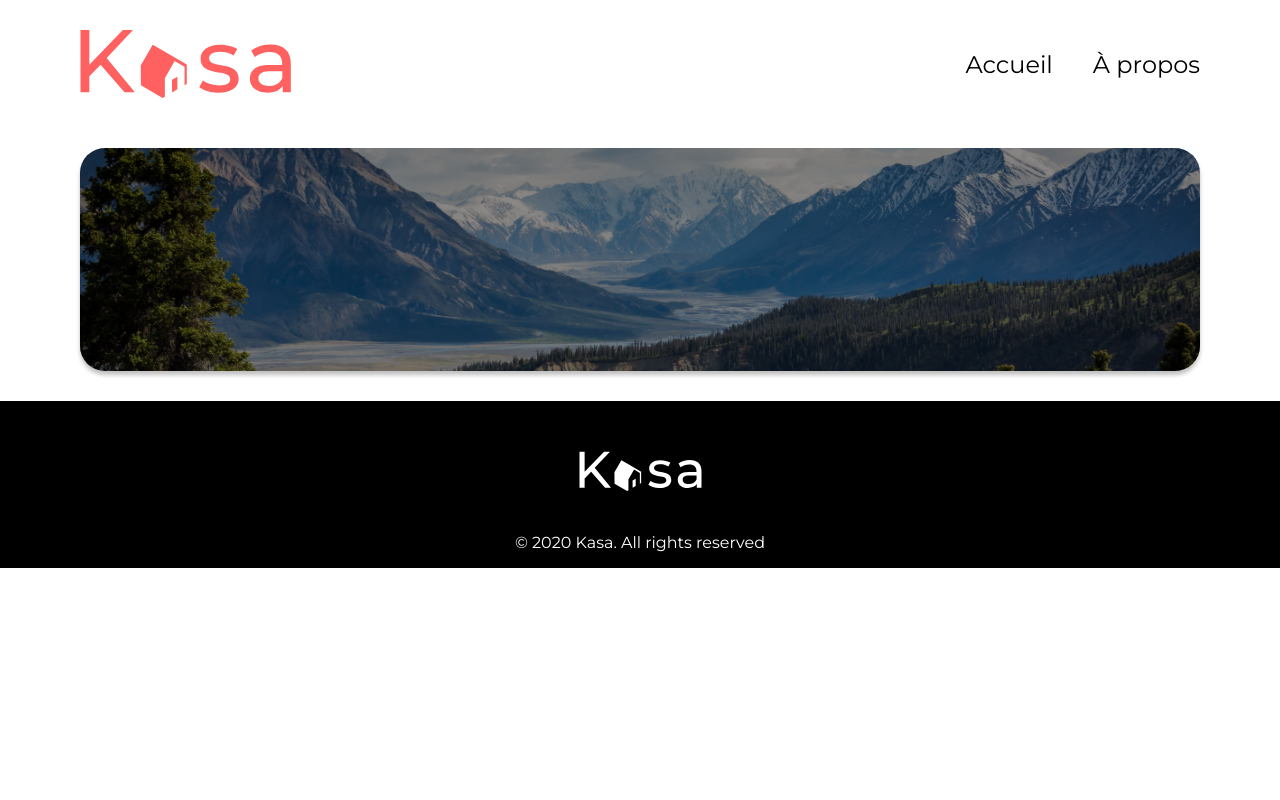
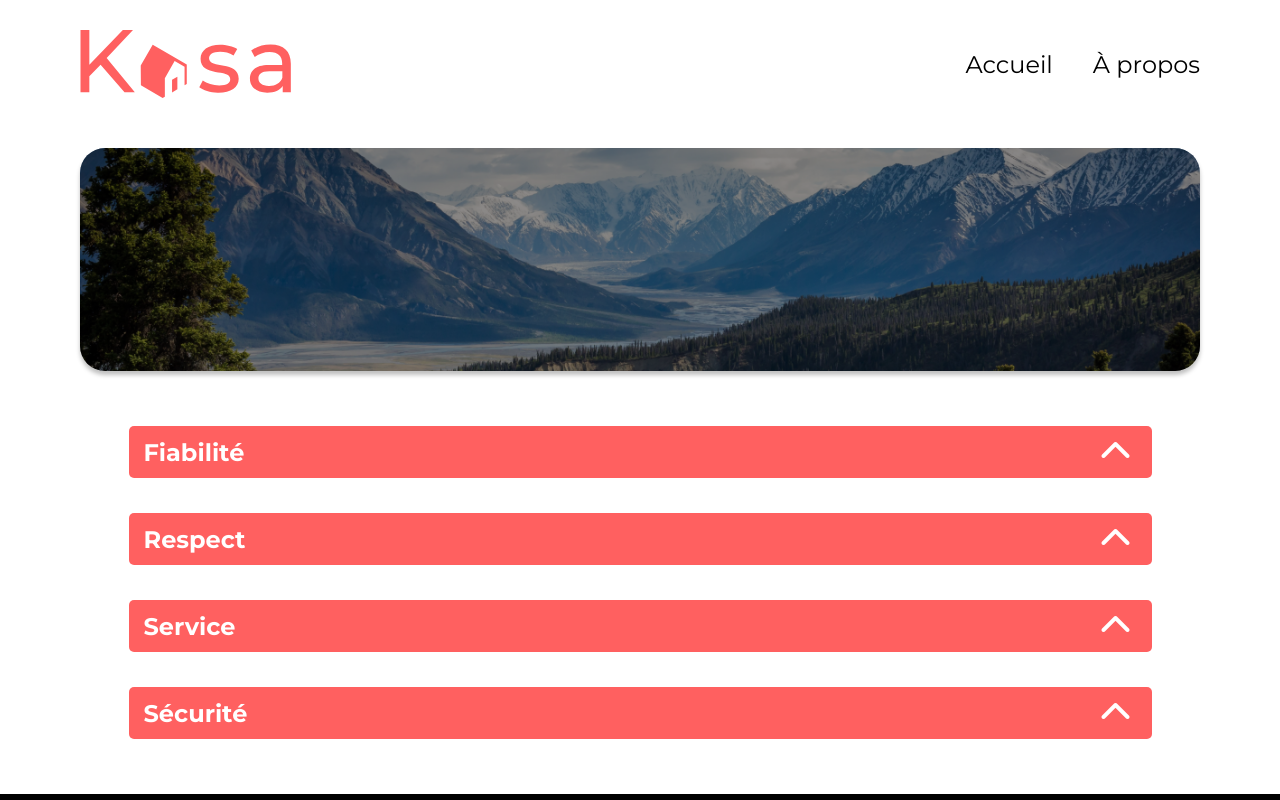
Before and after one commit to Shinohdi/Kasa_Project, a React (Create React App) app: page /a-propos in a window 1280 px wide. Shown: the top 800 px of the page. Built offline with nearby package versions, Linux system fonts and the light colour scheme.

Commit message:
Page A Propos + Composant Collapse
Création du composant collapse (Il manque les animations) + la page a propos est terminé (quelques réglages a faire en scss)

```diff
--- a/public/index.html
+++ b/public/index.html
@@ -16,6 +16,10 @@
             href="https://fonts.googleapis.com/css2?family=Montserrat:ital,wght@0,100..900;1,100..900&display=swap"
             rel="stylesheet"
         />
+        <script
+            src="https://kit.fontawesome.com/c23511eb6d.js"
+            crossorigin="anonymous"
+        ></script>
         <!--
       manifest.json provides metadata used when your web app is installed on a
       user's mobile device or desktop. See https://developers.google.com/web/fundamentals/web-app-manifest/
--- /dev/null
+++ b/src/components/Collapse/Collapse.jsx
@@ -0,0 +1,33 @@
+import { useState } from 'react';
+import '../../styles/Collapse/Collapse.css';
+
+function Collapse({ collapseTitle, collapseContent }) {
+    const [isOpen, setIsOpen] = useState(false);
+
+    return !isOpen ? (
+        <div className="collapse">
+            <div className="collapse__button">
+                <p>{collapseTitle}</p>
+                <i
+                    onClick={() => setIsOpen(true)}
+                    className="fa-solid fa-chevron-up"
+                ></i>
+            </div>
+        </div>
+    ) : (
+        <div className="collapse">
+            <div className="collapse__button">
+                <p>{collapseTitle}</p>
+                <i
+                    onClick={() => setIsOpen(false)}
+                    className="fa-solid fa-chevron-up"
+                ></i>
+            </div>
+            <div className="collapse__content">
+                <p>{collapseContent}</p>
+            </div>
+        </div>
+    );
+}
+
+export default Collapse;
--- a/src/pages/Propos/a-propos.jsx
+++ b/src/pages/Propos/a-propos.jsx
@@ -1,8 +1,32 @@
 import Banner from '../../components/Banner/Banner';
+import Collapse from '../../components/Collapse/Collapse';
 import landscape from '../../images/A_propos-Background.png';
+import '../../styles/Propos/a-propos.css';
 
 function Propos() {
-    return <Banner background={landscape} masking={true} />;
+    return (
+        <div>
+            <Banner background={landscape} masking={true} />
+            <div className="collapseElements">
+                <Collapse
+                    collapseTitle="Fiabilité"
+                    collapseContent="Les annonces postées sur Kasa garantissent une fiabilité totale. Les photos sont conformes aux logements, et toutes les informations sont régulièrement vérifiées  par nos équipes."
+                />
+                <Collapse
+                    collapseTitle="Respect"
+                    collapseContent="La bienveillance fait partie des valeurs fondatrices de Kasa. Tout comportement discriminatoire ou de perturbation du voisinage entraînera une exclusion de notre plateforme."
+                />
+                <Collapse
+                    collapseTitle="Service"
+                    collapseContent="Nos équipes se tiennent à votre disposition pour vous fournir une expérience parfaite. N'hésitez pas à nous contacter si vous avez la moindre question"
+                />
+                <Collapse
+                    collapseTitle="Sécurité"
+                    collapseContent="La sécurité est la priorité de Kasa. Aussi bien pour nos hôtes que pour les voyageurs, chaque logement correspond aux critères de sécurité établis par nos services. En laissant une note aussi bien à l'hôte qu'au locataire, cela permet à nos équipes de vérifier que les standards sont bien respectés. Nous organisons également des ateliers sur la sécurité domestique pour nos hôtes."
+                />
+            </div>
+        </div>
+    );
 }
 
 export default Propos;
--- /dev/null
+++ b/src/styles/Collapse/Collapse.css
@@ -0,0 +1,29 @@
+.collapse__button {
+  display: flex;
+  flex-direction: row;
+  justify-content: space-between;
+  align-items: center;
+  height: 52px;
+  padding-left: 15px;
+  padding-right: 20px;
+  border-radius: 5px;
+  background-color: #ff6060;
+}
+.collapse__button p,
+.collapse__button i {
+  color: white;
+  font-size: 24px;
+  font-weight: 700;
+}
+.collapse__button i {
+  font-size: 32px;
+}
+.collapse__content {
+  background-color: #f6f6f6;
+  border-radius: 10px 10px 5px 5px;
+  padding: 5px;
+  padding-left: 20px;
+}
+.collapse__content p {
+  font-size: 18px;
+}/*# sourceMappingURL=Collapse.css.map */
--- /dev/null
+++ b/src/styles/Collapse/Collapse.scss
@@ -0,0 +1,35 @@
+.collapse {
+    &__button {
+        display: flex;
+        flex-direction: row;
+        justify-content: space-between;
+        align-items: center;
+        height: 52px;
+        padding-left: 15px;
+        padding-right: 20px;
+        border-radius: 5px;
+        background-color: #ff6060;
+
+        p,
+        i {
+            color: white;
+            font-size: 24px;
+            font-weight: 700;
+        }
+
+        i {
+            font-size: 32px;
+        }
+    }
+
+    &__content {
+        background-color: #f6f6f6;
+        border-radius: 10px 10px 5px 5px;
+        padding: 5px;
+        padding-left: 20px;
+
+        p {
+            font-size: 18px;
+        }
+    }
+}
--- /dev/null
+++ b/src/styles/Propos/a-propos.css
@@ -0,0 +1,11 @@
+.collapseElements {
+  margin-top: 55px;
+  margin-bottom: 55px;
+  display: flex;
+  flex-direction: column;
+  align-items: center;
+  gap: 35px;
+}
+.collapseElements .collapse {
+  width: 1023px;
+}/*# sourceMappingURL=a-propos.css.map */
--- /dev/null
+++ b/src/styles/Propos/a-propos.scss
@@ -0,0 +1,12 @@
+.collapseElements {
+    margin-top: 55px;
+    margin-bottom: 55px;
+    display: flex;
+    flex-direction: column;
+    align-items: center;
+    gap: 35px;
+
+    .collapse {
+        width: 1023px;
+    }
+}
```
Also changed, not shown: 2 other files (tests, documents, lock files or other folders).
